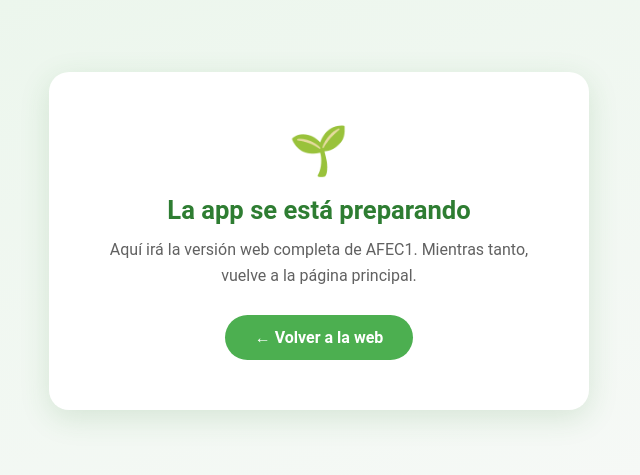
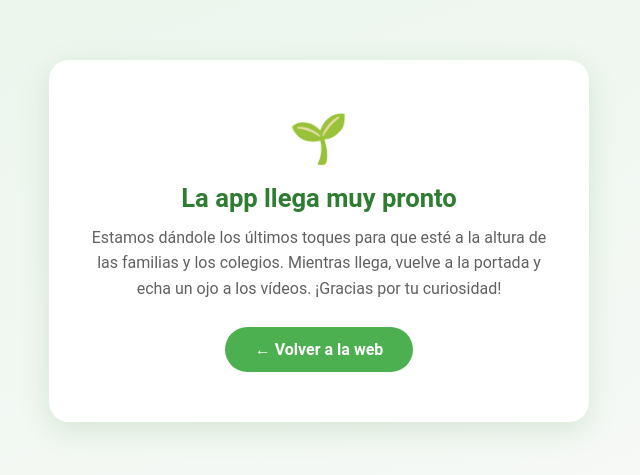
Before and after one commit to monlopsal-jpg/afec1-web, a plain HTML site: page app/index.html in a window 1280 px wide. Shown: the part 179-654 px from the top of the page, without its empty margins (321-961 px from the left). Drawn offline with Linux system fonts and the light colour scheme.

Commit message:
Boton de app pasa a «La app llega muy pronto» + nota amable en app/ - peticion Monica (aun no hay app publica)

```diff
--- a/app/index.html
+++ b/app/index.html
@@ -3,7 +3,7 @@
 <head>
 <meta charset="UTF-8">
 <meta name="viewport" content="width=device-width, initial-scale=1.0">
-<title>AFEC1 — La app se está preparando</title>
+<title>AFEC1 — La app llega muy pronto</title>
 <style>
   body {
     font-family: Roboto, 'Segoe UI', system-ui, sans-serif;
@@ -42,8 +42,8 @@
 <body>
   <div class="card">
     <div class="ico">🌱</div>
-    <h1>La app se está preparando</h1>
-    <p>Aquí irá la versión web completa de AFEC1. Mientras tanto, vuelve a la página principal.</p>
+    <h1>La app llega muy pronto</h1>
+    <p>Estamos dándole los últimos toques para que esté a la altura de las familias y los colegios. Mientras llega, vuelve a la portada y echa un ojo a los vídeos. ¡Gracias por tu curiosidad!</p>
     <a href="../index.html">← Volver a la web</a>
   </div>
 </body>
```
Also changed, not shown: index.html (+2 -2 lines).
